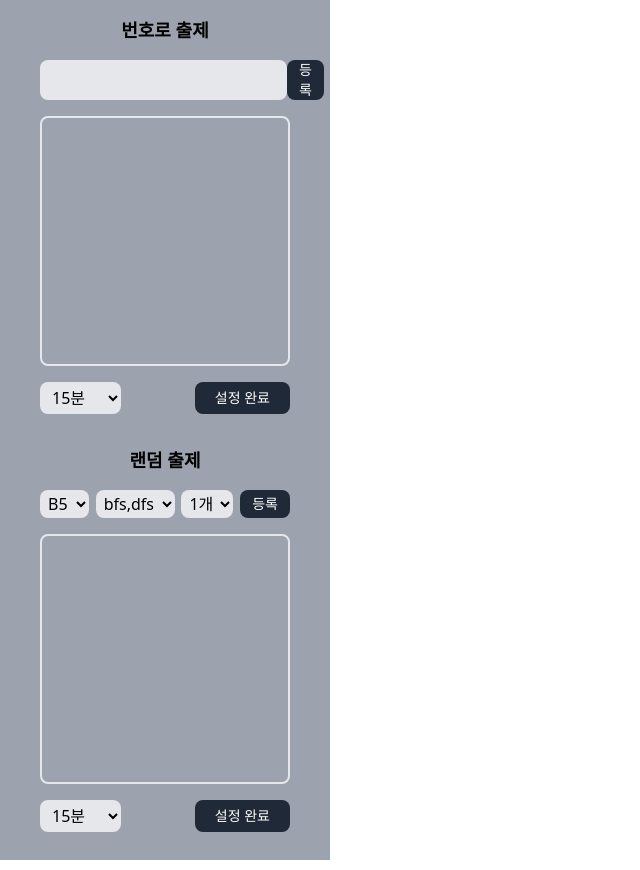
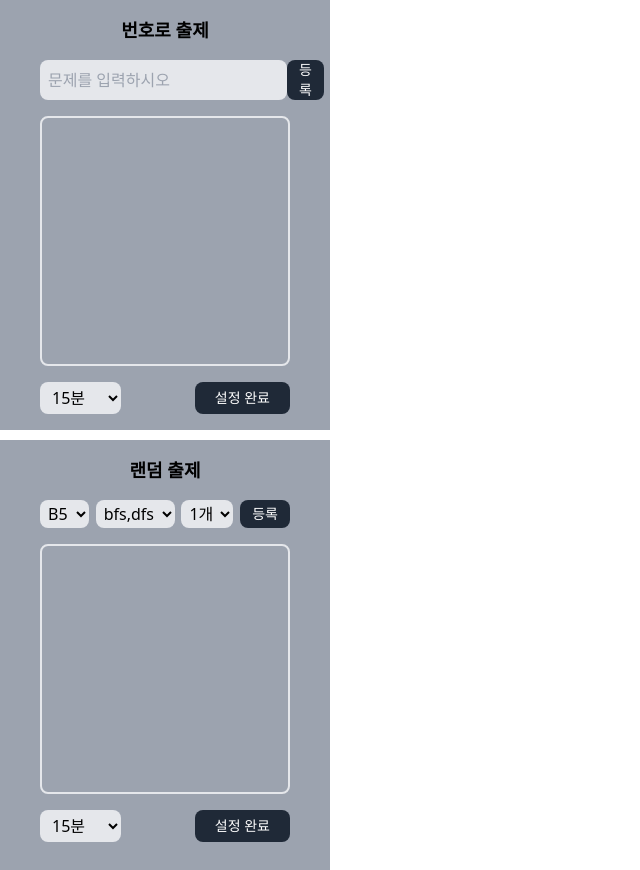
Before and after one commit to boostcampwm2023/baekjoonrooms, a React (Vite) app in the folder client/: page /roomsetting in a window 1280 px wide. Shown: the whole page, without its empty margins (0-640 px from the left). Built offline with nearby package versions, Linux system fonts and the light colour scheme.

Commit message:
feat: 직접 출제에서 문제 등록 기능 구현
지금은 일단 아무거나 입력 후 등록해도 등록이 되도록 했습니다.

```diff
--- a/client/src/pages/RoomSetting.tsx
+++ b/client/src/pages/RoomSetting.tsx
@@ -1,15 +1,44 @@
+import { useState } from 'react';
+
 export default function RoomSetting() {
+  const [problem, setProblem] = useState('');
+  const [problemList, setProblemList] = useState<string[]>([]);
+  const onChangeInput = (event: React.ChangeEvent<HTMLInputElement>) => {
+    setProblem(event.target.value);
+  };
+  const registerProblem = (event: React.FormEvent<HTMLFormElement>) => {
+    event.preventDefault();
+    setProblemList([...problemList, problem]);
+    setProblem('');
+  };
+
   return (
     <>
       <div className="flex h-[430px] w-[330px] flex-col items-center bg-gray-400">
         <div className="mb-2 mt-4 text-lg font-semibold">번호로 출제</div>
-        <form className="m-2 flex w-[250px] justify-between">
-          <input className="rounded-lg bg-gray-200 px-2 py-1" />
+        <form
+          className="m-2 flex w-[250px] justify-between"
+          onSubmit={registerProblem}>
+          <input
+            className="rounded-lg bg-gray-200 px-2 py-1"
+            placeholder="문제를 입력하시오"
+            value={problem}
+            onChange={onChangeInput}
+          />
           <button className="rounded-lg bg-gray-800 px-3 text-sm text-white hover:bg-gray-600">
             등록
           </button>
         </form>
-        <div className="m-2 h-[250px] w-[250px] rounded-lg border-2"></div>
+        <div className="m-2 flex h-[250px] w-[250px] flex-col items-center rounded-lg border-2 p-4">
+          {problemList.map((problem, index) => (
+            <div className="flex w-full justify-between" key={index}>
+              <div className="w-[150px] rounded-lg font-semibold">
+                {problem}
+              </div>
+              <button className="px-2 py-1">❌</button>
+            </div>
+          ))}
+        </div>
         <div className="m-2 flex w-[250px] justify-between">
           <select className="rounded-lg bg-gray-200 px-2 py-1">
             <option value="15분">15분</option>
@@ -25,6 +54,8 @@ export default function RoomSetting() {
           </button>
         </div>
       </div>
+
+      <div className="h-[10px] w-[10px]"></div>
 
       <div className="flex h-[430px] w-[330px] flex-col items-center bg-gray-400">
         <div className="mb-2 mt-4 text-lg font-semibold">랜덤 출제</div>
```
